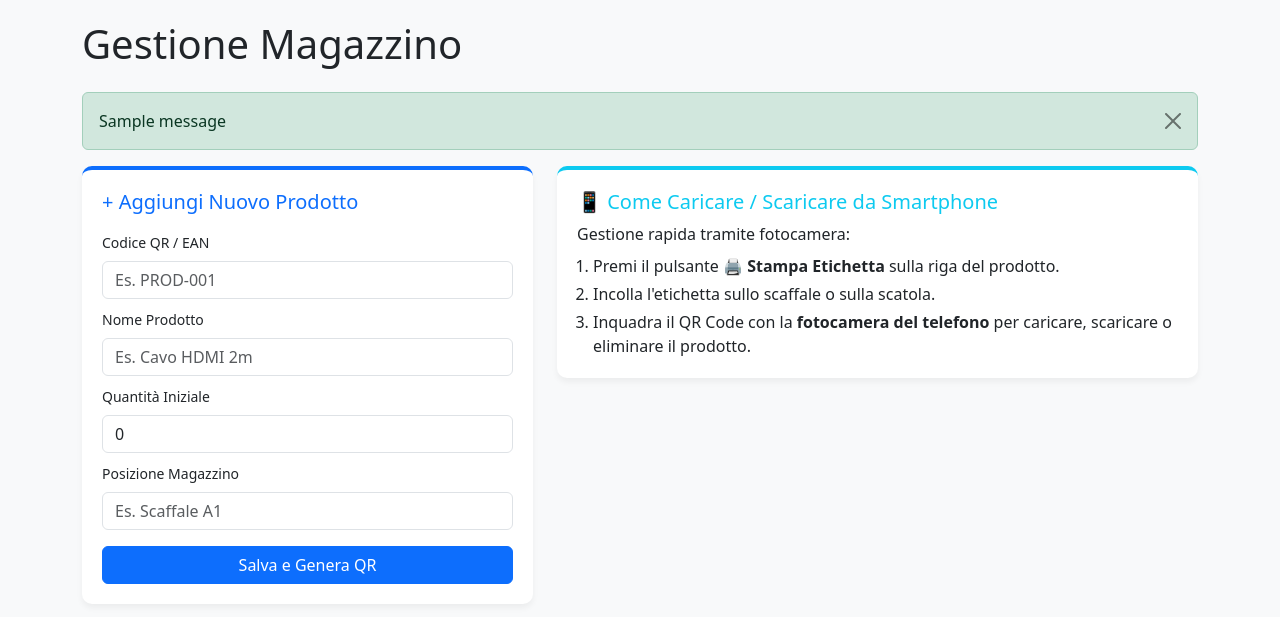
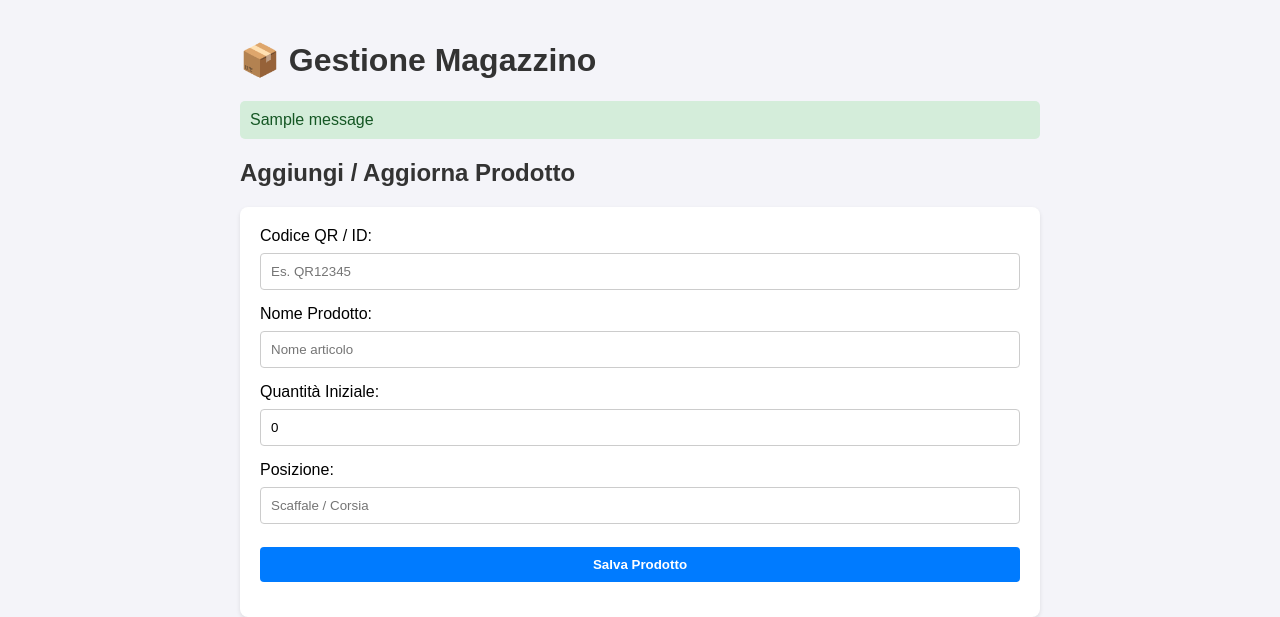
Before and after one commit to saffiodeep95/magazzinooi-qr, a Flask app: page / in a window 1280 px wide. Shown: the top 617 px of the page. Run offline with Flask 3, Linux system fonts and the light colour scheme; one stand-in notice (Sample message) is shown; a database or web service that is not in the repository returns one stand-in record (values such as "Sample title"); some libraries are stand-ins or nearby versions.

Commit message:
Revise index.html for inventory management UI
Updated the title and styling of the inventory management page, improved the layout, and modified the flash message display.

```diff
--- a/templates/index.html
+++ b/templates/index.html
@@ -3,169 +3,76 @@
 <head>
     <meta charset="UTF-8">
     <meta name="viewport" content="width=device-width, initial-scale=1.0">
-    <title>Gestione Magazzino - Giacenze ed Etichette</title>
-    <link href="https://cdn.jsdelivr.net/npm/bootstrap@5.3.0/dist/css/bootstrap.min.css" rel="stylesheet">
+    <title>Gestione Magazzino QR</title>
     <style>
-        body { background-color: #f8f9fa; padding: 20px 0; }
-        .card-custom { background: white; border-radius: 10px; padding: 20px; box-shadow: 0 4px 6px rgba(0,0,0,0.05); margin-bottom: 20px; }
-        .table img { max-width: 90px; height: auto; border: 1px solid #ddd; border-radius: 6px; padding: 3px; background: #fff; }
+        body { font-family: Arial, sans-serif; max-width: 800px; margin: 0 auto; padding: 20px; background: #f4f4f9; }
+        h1, h2 { color: #333; }
+        .flash { background: #d4edda; color: #155724; padding: 10px; margin-bottom: 15px; border-radius: 5px; }
+        form { background: #fff; padding: 20px; border-radius: 8px; box-shadow: 0 2px 4px rgba(0,0,0,0.1); margin-bottom: 20px; }
+        input, button { width: 100%; padding: 10px; margin-top: 8px; margin-bottom: 15px; border: 1px solid #ccc; border-radius: 4px; box-sizing: border-box; }
+        button { background: #007bff; color: white; border: none; font-weight: bold; cursor: pointer; }
+        button:hover { background: #0056b3; }
+        table { width: 100%; border-collapse: collapse; background: #fff; border-radius: 8px; overflow: hidden; box-shadow: 0 2px 4px rgba(0,0,0,0.1); }
+        th, td { padding: 12px; text-align: left; border-bottom: 1px solid #ddd; }
+        th { background: #007bff; color: white; }
+        a { color: #007bff; text-decoration: none; font-weight: bold; }
+        a:hover { text-decoration: underline; }
     </style>
 </head>
 <body>
+    <h1>📦 Gestione Magazzino</h1>
 
-<div class="container">
-    <h1 class="mb-4 font-weight-bold">Gestione Magazzino</h1>
-
-    {% with messages = get_flashed_messages(with_categories=true) %}
+    {% with messages = get_flashed_messages() %}
       {% if messages %}
-        {% for category, message in messages %}
-          <div class="alert alert-{{ 'danger' if category == 'error' else 'success' }} alert-dismissible fade show" role="alert">
-            {{ message }}
-            <button type="button" class="btn-close" data-bs-dismiss="alert"></button>
-          </div>
+        {% for message in messages %}
+          <div class="flash">{{ message }}</div>
         {% endfor %}
       {% endif %}
     {% endwith %}
 
-    <div class="row">
-        <!-- Modulo Nuovo Prodotto -->
-        <div class="col-md-5">
-            <div class="card-custom border-top border-primary border-4">
-                <h5 class="card-title text-primary font-weight-bold mb-3">+ Aggiungi Nuovo Prodotto</h5>
-                <form action="/aggiungi" method="POST">
-                    <div class="mb-2">
-                        <label class="form-label small font-weight-bold">Codice QR / EAN</label>
-                        <input type="text" name="qr_code" class="form-control" placeholder="Es. PROD-001" required>
-                    </div>
-                    <div class="mb-2">
-                        <label class="form-label small font-weight-bold">Nome Prodotto</label>
-                        <input type="text" name="nome" class="form-control" placeholder="Es. Cavo HDMI 2m" required>
-                    </div>
-                    <div class="mb-2">
-                        <label class="form-label small font-weight-bold">Quantità Iniziale</label>
-                        <input type="number" name="quantita" class="form-control" value="0" min="0">
-                    </div>
-                    <div class="mb-3">
-                        <label class="form-label small font-weight-bold">Posizione Magazzino</label>
-                        <input type="text" name="posizione" class="form-control" placeholder="Es. Scaffale A1">
-                    </div>
-                    <button type="submit" class="btn btn-primary w-100">Salva e Genera QR</button>
+    <h2>Aggiungi / Aggiorna Prodotto</h2>
+    <form action="{{ url_for('aggiungi_prodotto') }}" method="POST">
+        <label>Codice QR / ID:</label>
+        <input type="text" name="qr_code" required placeholder="Es. QR12345">
+
+        <label>Nome Prodotto:</label>
+        <input type="text" name="nome" required placeholder="Nome articolo">
+
+        <label>Quantità Iniziale:</label>
+        <input type="number" name="quantita" value="0" min="0">
+
+        <label>Posizione:</label>
+        <input type="text" name="posizione" placeholder="Scaffale / Corsia">
+
+        <button type="submit">Salva Prodotto</button>
     </form>
-            </div>
-        </div>
 
-        <!-- Info uso Smartphone -->
-        <div class="col-md-7">
-            <div class="card-custom border-top border-info border-4">
-                <h5 class="card-title text-info font-weight-bold mb-2">📱 Come Caricare / Scaricare da Smartphone</h5>
-                <p class="mb-2">Gestione rapida tramite fotocamera:</p>
-                <ol class="mb-0 ps-3">
-                    <li class="mb-1">Premi il pulsante <strong>🖨️ Stampa Etichetta</strong> sulla riga del prodotto.</li>
-                    <li class="mb-1">Incolla l'etichetta sullo scaffale o sulla scatola.</li>
-                    <li>Inquadra il QR Code con la <strong>fotocamera del telefono</strong> per caricare, scaricare o eliminare il prodotto.</li>
-                </ol>
-            </div>
-        </div>
-    </div>
-
-    <!-- Tabella Giacenze -->
-    <div class="card shadow-sm mt-3">
-        <div class="card-header bg-dark text-white">
-            <h5 class="m-0">Giacenze Attuali</h5>
-        </div>
-        <div class="card-body p-0">
-            <table class="table table-striped table-hover align-middle mb-0">
-                <thead class="table-light">
+    <h2>Elenco Prodotti</h2>
+    <table>
+        <thead>
             <tr>
-                        <th>Etichetta QR</th>
-                        <th>Codice QR</th>
-                        <th>Nome Prodotto</th>
+                <th>QR Code</th>
+                <th>Nome</th>
                 <th>Quantità</th>
                 <th>Posizione</th>
-                        <th>Azioni</th>
+                <th>Azione</th>
             </tr>
         </thead>
         <tbody>
-                    {% if prodotti %}
             {% for p in prodotti %}
             <tr>
-                            <td>
-                                <a href="/gestisci/{{ p.qr_code }}" target="_blank">
-                                    <img src="https://api.qrserver.com/v1/create-qr-code/?size=200x200&data=https://{{ request.host }}/gestisci/{{ p.qr_code }}" alt="QR Code">
-                                </a>
-                            </td>
-                            <td><code>{{ p.qr_code }}</code></td>
-                            <td><strong>{{ p.nome }}</strong></td>
-                            <td><span class="badge bg-primary fs-6">{{ p.quantita }}</span></td>
-                            <td>{{ p.posizione or '-' }}</td>
-                            <td>
-                                <div class="btn-group mb-1" role="group">
-                                    <form action="/carico" method="POST" class="d-inline">
-                                        <input type="hidden" name="qr_code" value="{{ p.qr_code }}">
-                                        <input type="hidden" name="quantita" value="1">
-                                        <button type="submit" class="btn btn-sm btn-outline-success" title="Carica 1">+1</button>
-                                    </form>
-                                    <form action="/scarico" method="POST" class="d-inline ms-1">
-                                        <input type="hidden" name="qr_code" value="{{ p.qr_code }}">
-                                        <input type="hidden" name="quantita" value="1">
-                                        <button type="submit" class="btn btn-sm btn-outline-danger" title="Scarica 1">-1</button>
-                                    </form>
-                                </div>
-                                <br>
-                                <button onclick="apriStampa('{{ p.nome }}', '{{ p.qr_code }}', '{{ p.posizione }}')" class="btn btn-sm btn-secondary mt-1">
-                                    🖨️ Stampa
-                                </button>
-                                <form action="/elimina" method="POST" class="d-inline ms-1" onsubmit="return confirm('Vuoi davvero eliminare questo articolo?');">
-                                    <input type="hidden" name="qr_code" value="{{ p.qr_code }}">
-                                    <button type="submit" class="btn btn-sm btn-outline-dark mt-1" title="Elimina articolo">🗑️</button>
-                                </form>
-                            </td>
+                <td>{{ p.qr_code }}</td>
+                <td>{{ p.nome }}</td>
+                <td>{{ p.quantita }}</td>
+                <td>{{ p.posizione }}</td>
+                <td><a href="{{ url_for('gestisci_prodotto', qr_code=p.qr_code) }}">Gestisci</a></td>
+            </tr>
+            {% else %}
+            <tr>
+                <td colspan="5" style="text-align: center;">Nessun prodotto presente in magazzino.</td>
             </tr>
             {% endfor %}
-                    {% else %}
-                        <tr>
-                            <td colspan="6" class="text-center py-4 text-muted">Nessun prodotto presente nel database</td>
-                        </tr>
-                    {% endif %}
         </tbody>
     </table>
-        </div>
-    </div>
-</div>
-
-<script src="https://cdn.jsdelivr.net/npm/bootstrap@5.3.0/dist/bootstrap.bundle.min.js"></script>
-<script>
-    function apriStampa(nome, code, posizione) {
-        var urlGestisci = 'https://' + window.location.host + '/gestisci/' + encodeURIComponent(code);
-        var qrUrl = 'https://api.qrserver.com/v1/create-qr-code/?size=300x300&data=' + encodeURIComponent(urlGestisci);
-
-        var win = window.open('', '_blank');
-        win.document.write(`
-            <!DOCTYPE html>
-            <html>
-            <head>
-                <title>Stampa Etichetta - ${nome}</title>
-                <style>
-                    body { font-family: sans-serif; text-align: center; padding: 20px; }
-                    .box { border: 2px dashed #000; padding: 20px; display: inline-block; border-radius: 8px; }
-                    img { width: 220px; height: 220px; }
-                    h2 { margin: 10px 0 5px 0; }
-                    p { margin: 5px 0; font-size: 14px; color: #333; }
-                </style>
-            </head>
-            <body>
-                <div class="box">
-                    <h2>${nome}</h2>
-                    <img src="${qrUrl}" onload="window.print(); window.close();" />
-                    <p><strong>Codice:</strong> ${code}</p>
-                    <p><strong>Posizione:</strong> ${posizione || 'N/D'}</p>
-                    <p style="font-size:11px; color:#666;">Inquadra con fotocamera smartphone</p>
-                </div>
 </body>
 </html>
-        `);
-        win.document.close();
-    }
-</script>
-</body>
-</html>
```
Lines whose indentation alone changed are shown as unchanged.
